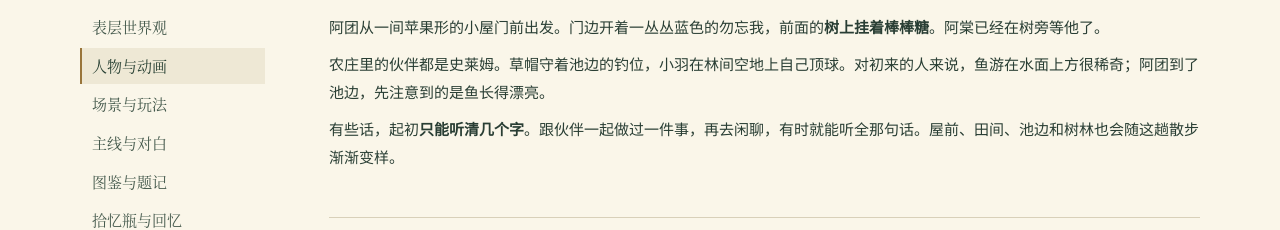
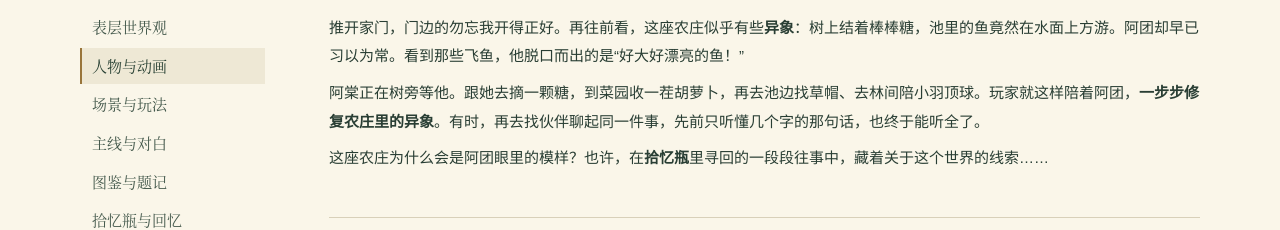
Before and after one commit to paparship/forget-me-not, a plain HTML site: page settings/index.html in a window 1280 px wide. Shown: the part 440-670 px from the top of the page. Drawn offline with Linux system fonts and the light colour scheme.

Commit message:
Introduce the farm anomalies from the player perspective

```diff
--- a/settings/index.html
+++ b/settings/index.html
@@ -180,9 +180,9 @@ figcaption { padding: 13px 5px 14px; text-align: center; letter-spacing: .12em;
 <div class="layout"><aside class="contents"><h2>目录</h2><nav aria-label="设定目录"><a href="#world">表层世界观</a><a href="#motion">人物与动画</a><a href="#play">场景与玩法</a><a href="#dialog">主线与对白</a><a href="#catalog">图鉴与题记</a><a href="#memories">拾忆瓶与回忆</a><a href="#dsl">剧情编排 DSL</a><a href="#real">现实世界观</a></nav></aside>
 <article><section aria-labelledby="world-title" id="world">
 <h2 id="world-title">农庄里的世界</h2>
-<p>阿团从一间苹果形的小屋门前出发。门边开着一丛丛蓝色的勿忘我，前面的<strong>树上挂着棒棒糖</strong>。阿棠已经在树旁等他了。</p>
-<p>农庄里的伙伴都是史莱姆。草帽守着池边的钓位，小羽在林间空地上自己顶球。对初来的人来说，鱼游在水面上方很稀奇；阿团到了池边，先注意到的是鱼长得漂亮。</p>
-<p>有些话，起初<strong>只能听清几个字</strong>。跟伙伴一起做过一件事，再去闲聊，有时就能听全那句话。屋前、田间、池边和树林也会随这趟散步渐渐变样。</p>
+<p>推开家门，门边的勿忘我开得正好。再往前看，这座农庄似乎有些<strong>异象</strong>：树上结着棒棒糖，池里的鱼竟然在水面上方游。阿团却早已习以为常。看到那些飞鱼，他脱口而出的是“好大好漂亮的鱼！”</p>
+<p>阿棠正在树旁等他。跟她去摘一颗糖，到菜园收一茬胡萝卜，再去池边找草帽、去林间陪小羽顶球。玩家就这样陪着阿团，<strong>一步步修复农庄里的异象</strong>。有时，再去找伙伴聊起同一件事，先前只听懂几个字的那句话，也终于能听全了。</p>
+<p>这座农庄为什么会是阿团眼里的模样？也许，在<strong>拾忆瓶</strong>里寻回的一段段往事中，藏着关于这个世界的线索……</p>
 </section><section class="motion-atlas" id="motion">
 <h2>角色动作</h2>
 <p>并排看同一个表情，最容易认出四个人的不同。高兴时眼角弯起来，疑惑时歪过脑袋，吃惊时身体后仰。走起路来，身体会随脚步轻轻弹起。</p><p>场上交谈时，伙伴会<strong>先转向彼此</strong>，再在说话者头顶显示对白。普通交谈结束后，NPC 空闲约两秒，才慢慢转回所在位置的默认朝向。</p>
```
